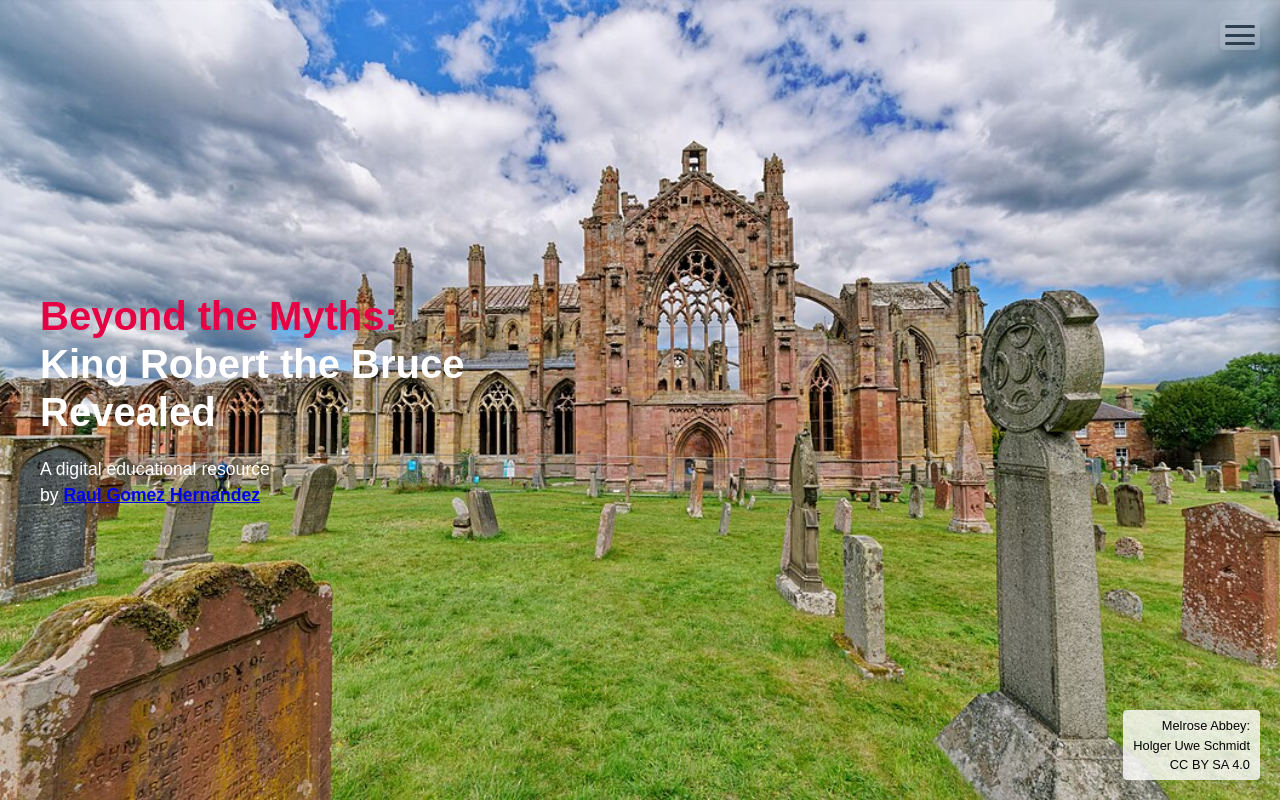
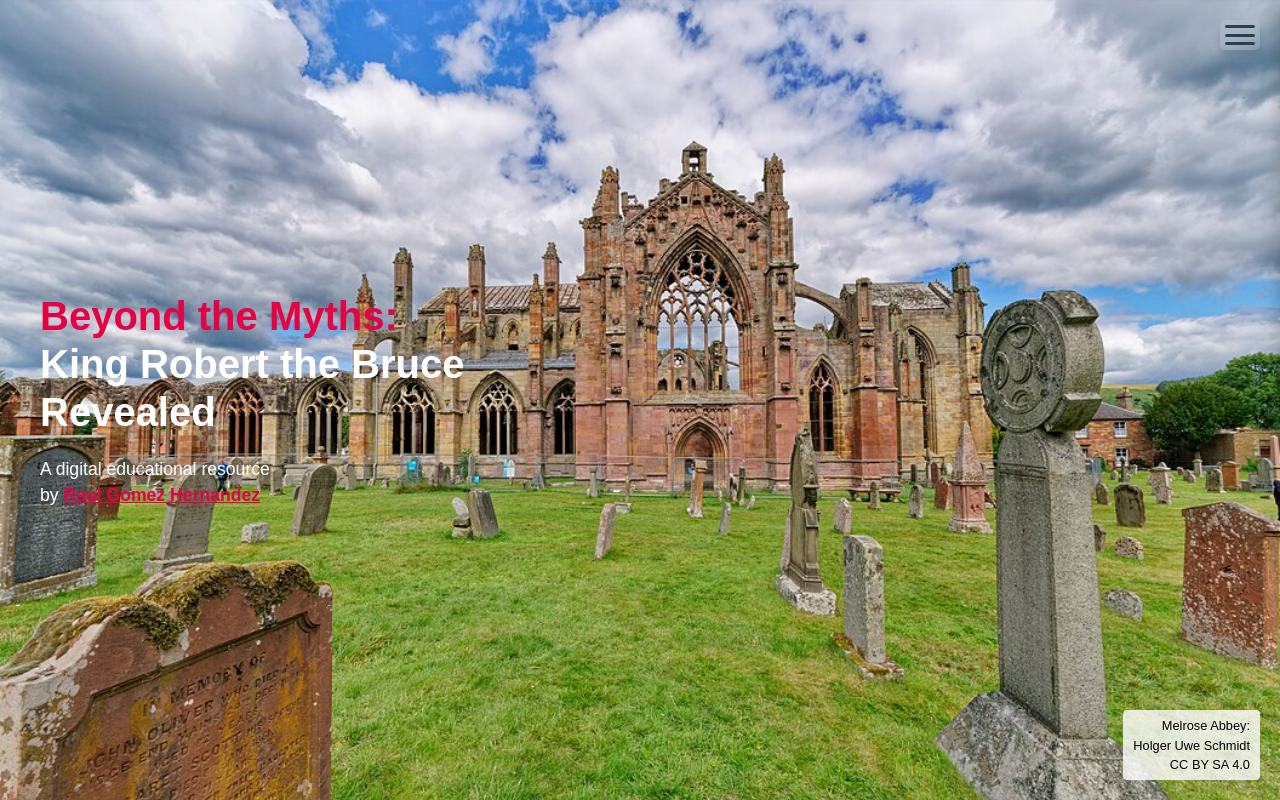
Before and after one commit to raulgomhern/roberthebruceprototype, a plain HTML site: page assets/html/demo-eng.html in a window 1280 px wide. Shown: the top 800 px of the page. Drawn offline with Linux system fonts and the light colour scheme.

Commit message:
Update style.css

```diff
--- a/assets/css/style.css
+++ b/assets/css/style.css
@@ -225,6 +225,11 @@ body {
   font-size: 1.1em;
   margin-top: 20px;
   color: #00;
+}
+
+.author .highlight a {
+  color: #e60044;
+  font-weight: bold;
 }
 
 .image-credit {
```
